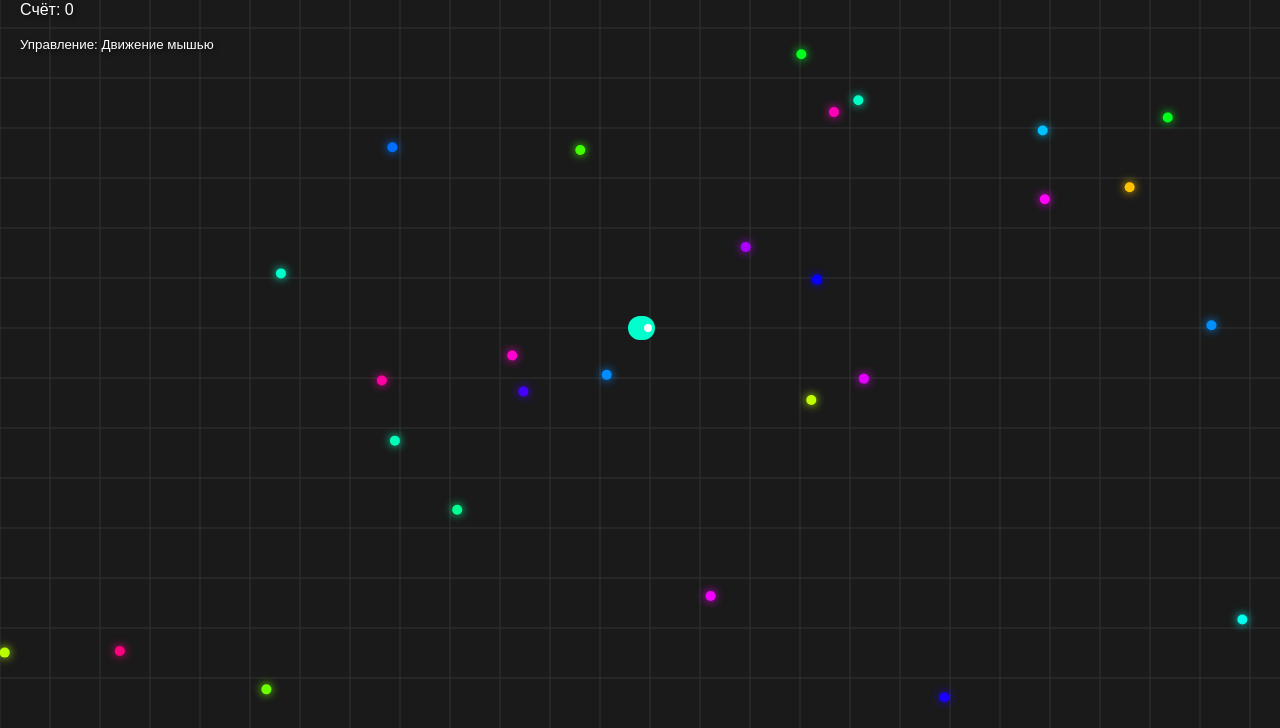
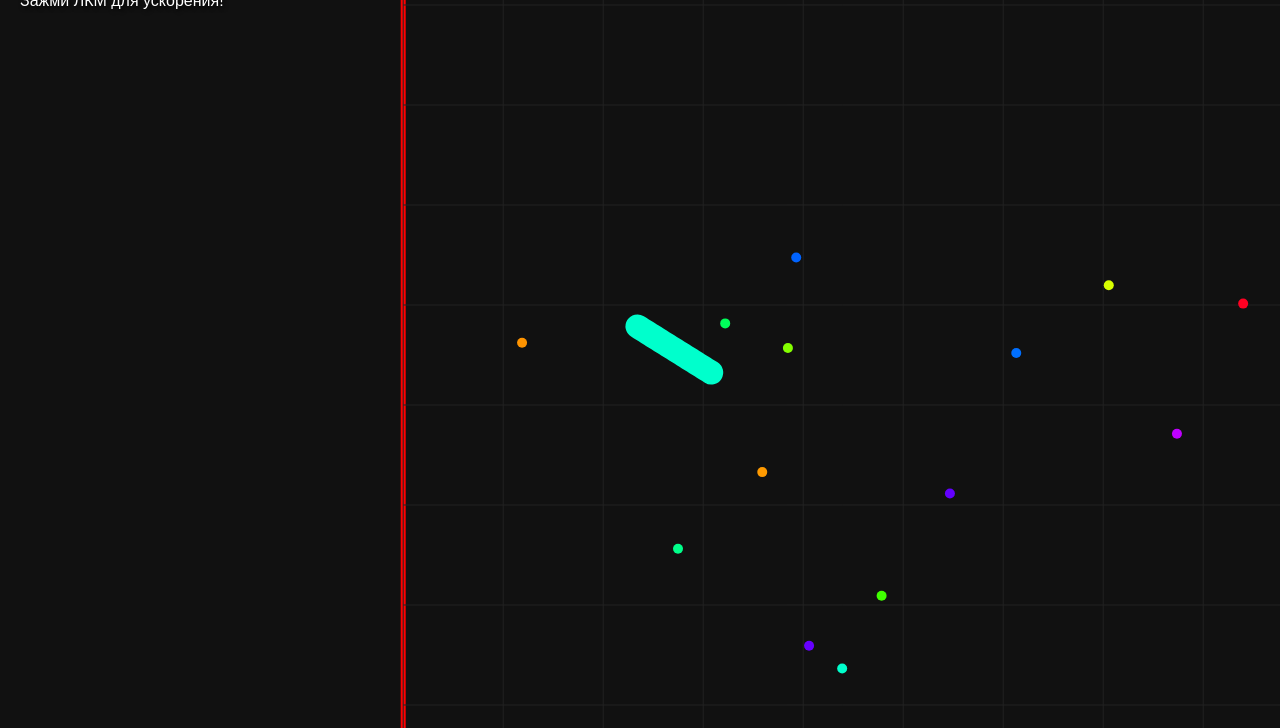
Before and after one commit to andrejspaeglis05-dev/-dsa, a plain HTML site: page index.html in a window 1280 px wide. Shown: the part 72-800 px from the top of the page. Drawn offline with Linux system fonts and the light colour scheme.

Commit message:
Update index.html

```diff
--- a/index.html
+++ b/index.html
@@ -2,21 +2,20 @@
 <html lang="ru">
 <head>
     <meta charset="UTF-8">
-    <title>Mini Slither.io</title>
+    <title>Slither.io + Bots</title>
     <style>
-        body { margin: 0; overflow: hidden; background: #1a1a1a; font-family: sans-serif; }
+        body { margin: 0; overflow: hidden; background: #111; font-family: sans-serif; }
         canvas { display: block; }
         #ui {
             position: absolute; top: 20px; left: 20px; color: white;
-            pointer-events: none; text-shadow: 2px 2px 4px rgba(0,0,0,0.5);
+            pointer-events: none; text-shadow: 2px 2px 4px black;
         }
     </style>
 </head>
 <body>
     <div id="ui">
-        <h1 style="margin:0">Slither Clone</h1>
-        <p>Счёт: <span id="score">0</span></p>
-        <small>Управление: Движение мышью</small>
+        <h2 style="margin:0">Счёт: <span id="score">0</span></h2>
+        <p>Зажми ЛКМ для ускорения!</p>
     </div>
     <canvas id="game"></canvas>
 
@@ -25,142 +24,157 @@ const canvas = document.getElementById('game');
 const ctx = canvas.getContext('2d');
 const scoreEl = document.getElementById('score');
 
-// Настройки
-canvas.width = window.innerWidth;
-canvas.height = window.innerHeight;
+const WORLD_SIZE = 2000;
+let score = 0;
+let isBoosting = false;
 
-let score = 0;
-const mouse = { x: canvas.width / 2, y: canvas.height / 2 };
+const mouse = { x: 0, y: 0 };
+window.addEventListener('mousemove', e => { mouse.x = e.clientX; mouse.y = e.clientY; });
+window.addEventListener('mousedown', () => isBoosting = true);
+window.addEventListener('mouseup', () => isBoosting = false);
 
-// Сущность Змейка
 class Snake {
-    constructor() {
-        this.x = canvas.width / 2;
-        this.y = canvas.height / 2;
+    constructor(x, y, color, isBot = false) {
+        this.x = x; this.y = y;
+        this.color = color;
+        this.isBot = isBot;
         this.radius = 12;
         this.segments = [];
-        this.length = 20;
+        this.length = 30;
+        this.angle = Math.random() * Math.PI * 2;
         this.speed = 3;
-        this.angle = 0;
-        this.color = '#00ffcc';
+        this.turnSpeed = 0.08;
     }
 
     update() {
-        // Вычисляем угол к мыши
-        const dx = mouse.x - this.x;
-        const dy = mouse.y - this.y;
-        this.angle = Math.atan2(dy, dx);
+        let targetAngle;
+        if (this.isBot) {
+            // Простая логика бота: иногда менять направление
+            if (Math.random() < 0.02) this.targetBotAngle = Math.random() * Math.PI * 2;
+            this.angle += (this.targetBotAngle - this.angle) * 0.1;
+            this.speed = 3;
+        } else {
+            // Игрок
+            const dx = mouse.x - (canvas.width / 2);
+            const dy = mouse.y - (canvas.height / 2);
+            targetAngle = Math.atan2(dy, dx);
+            this.angle = targetAngle;
 
-        // Движение головы
+            if (isBoosting && this.length > 10) {
+                this.speed = 6;
+                this.length -= 0.1; // Трата массы при ускорении
+            } else {
+                this.speed = 3;
+            }
+        }
+
         this.x += Math.cos(this.angle) * this.speed;
         this.y += Math.sin(this.angle) * this.speed;
 
-        // Добавляем текущую позицию в начало массива сегментов
+        // Смерть об границы
+        if (this.x < 0 || this.x > WORLD_SIZE || this.y < 0 || this.y > WORLD_SIZE) {
+            this.die();
+        }
+
         this.segments.unshift({ x: this.x, y: this.y });
+        if (this.segments.length > this.length) this.segments.pop();
+    }
 
-        // Ограничиваем длину
-        if (this.segments.length > this.length) {
-            this.segments.pop();
+    die() {
+        if (!this.isBot) {
+            alert("Вы погибли! Ваш счёт: " + Math.floor(score));
+            location.reload();
+        } else {
+            this.x = Math.random() * WORLD_SIZE;
+            this.y = Math.random() * WORLD_SIZE;
+            this.length = 30;
         }
     }
 
-    draw() {
-        // Рисуем хвост
+    draw(camX, camY) {
         ctx.lineCap = 'round';
-        ctx.lineJoin = 'round';
         ctx.strokeStyle = this.color;
         ctx.lineWidth = this.radius * 2;
+        ctx.beginPath();
+        this.segments.forEach((seg, i) => {
+            const sx = seg.x - camX + canvas.width / 2;
+            const sy = seg.y - camY + canvas.height / 2;
+            if (i === 0) ctx.moveTo(sx, sy);
+            else ctx.lineTo(sx, sy);
+        });
+        ctx.stroke();
+    }
+}
 
+class Food {
+    constructor() { this.reset(); }
+    reset() {
+        this.x = Math.random() * WORLD_SIZE;
+        this.y = Math.random() * WORLD_SIZE;
+        this.color = `hsl(${Math.random() * 360}, 100%, 50%)`;
+    }
+    draw(camX, camY) {
+        const sx = this.x - camX + canvas.width / 2;
+        const sy = this.y - camY + canvas.height / 2;
+        ctx.fillStyle = this.color;
         ctx.beginPath();
-        ctx.moveTo(this.segments[0].x, this.segments[0].y);
-        for (let i = 1; i < this.segments.length; i++) {
-            ctx.lineTo(this.segments[i].x, this.segments[i].y);
-        }
-        ctx.stroke();
-
-        // Рисуем глаза
-        ctx.fillStyle = 'white';
-        const eyeX = this.x + Math.cos(this.angle) * 5;
-        const eyeY = this.y + Math.sin(this.angle) * 5;
-        ctx.beginPath();
-        ctx.arc(eyeX, eyeY, 4, 0, Math.PI * 2);
+        ctx.arc(sx, sy, 5, 0, Math.PI * 2);
         ctx.fill();
     }
 }
 
-// Еда
-class Food {
-    constructor() {
-        this.reset();
+const player = new Snake(WORLD_SIZE/2, WORLD_SIZE/2, '#00ffcc');
+const bots = Array.from({ length: 5 }, () => new Snake(Math.random()*WORLD_SIZE, Math.random()*WORLD_SIZE, 'red', true));
+const foods = Array.from({ length: 100 }, () => new Food());
+
+function animate() {
+    canvas.width = window.innerWidth;
+    canvas.height = window.innerHeight;
+
+    // Камера центрируется на игроке
+    const camX = player.x;
+    const camY = player.y;
+
+    ctx.fillStyle = '#111';
+    ctx.fillRect(0, 0, canvas.width, canvas.height);
+
+    // Рисуем границы мира
+    ctx.strokeStyle = 'red';
+    ctx.lineWidth = 5;
+    ctx.strokeRect(0 - camX + canvas.width/2, 0 - camY + canvas.height/2, WORLD_SIZE, WORLD_SIZE);
+
+    // Сетка
+    ctx.strokeStyle = '#222';
+    ctx.lineWidth = 1;
+    for(let i=0; i<=WORLD_SIZE; i+=100) {
+        ctx.beginPath();
+        ctx.moveTo(i - camX + canvas.width/2, 0 - camY + canvas.height/2);
+        ctx.lineTo(i - camX + canvas.width/2, WORLD_SIZE - camY + canvas.height/2);
+        ctx.stroke();
+        ctx.beginPath();
+        ctx.moveTo(0 - camX + canvas.width/2, i - camY + canvas.height/2);
+        ctx.lineTo(WORLD_SIZE - camX + canvas.width/2, i - camY + canvas.height/2);
+        ctx.stroke();
     }
 
-    reset() {
-        this.x = Math.random() * canvas.width;
-        this.y = Math.random() * canvas.height;
-        this.radius = 5;
-        this.color = `hsl(${Math.random() * 360}, 100%, 50%)`;
-    }
-
-    draw() {
-        ctx.fillStyle = this.color;
-        ctx.shadowBlur = 10;
-        ctx.shadowColor = this.color;
-        ctx.beginPath();
-        ctx.arc(this.x, this.y, this.radius, 0, Math.PI * 2);
-        ctx.fill();
-        ctx.shadowBlur = 0;
-    }
-}
-
-const player = new Snake();
-const foods = Array.from({ length: 30 }, () => new Food());
-
-// Обработка мыши
-window.addEventListener('mousemove', (e) => {
-    mouse.x = e.clientX;
-    mouse.y = e.clientY;
-});
-
-function animate() {
-    // Очистка экрана
-    ctx.fillStyle = '#1a1a1a';
-    ctx.fillRect(0, 0, canvas.width, canvas.height);
-
-    // Сетка на фоне
-    ctx.strokeStyle = '#333';
-    ctx.lineWidth = 1;
-    for(let i=0; i<canvas.width; i+=50) {
-        ctx.beginPath(); ctx.moveTo(i,0); ctx.lineTo(i, canvas.height); ctx.stroke();
-    }
-    for(let i=0; i<canvas.height; i+=50) {
-        ctx.beginPath(); ctx.moveTo(0,i); ctx.lineTo(canvas.width, i); ctx.stroke();
-    }
-
-    // Обновление и отрисовка еды
-    foods.forEach(food => {
-        food.draw();
-
-        // Проверка столкновения с едой
-        const dist = Math.hypot(player.x - food.x, player.y - food.y);
-        if (dist < player.radius + food.radius) {
-            food.reset();
-            player.length += 2;
-            score += 10;
-            scoreEl.innerText = score;
+    foods.forEach(f => {
+        f.draw(camX, camY);
+        if (Math.hypot(player.x - f.x, player.y - f.y) < player.radius + 5) {
+            f.reset(); player.length += 2; score += 10;
+            scoreEl.innerText = Math.floor(score);
         }
     });
 
+    bots.forEach(bot => {
+        bot.update();
+        bot.draw(camX, camY);
+    });
+
     player.update();
-    player.draw();
+    player.draw(camX, camY);
 
     requestAnimationFrame(animate);
 }
-
-// Адаптация размера окна
-window.addEventListener('resize', () => {
-    canvas.width = window.innerWidth;
-    canvas.height = window.innerHeight;
-});
 
 animate();
 </script>
```
